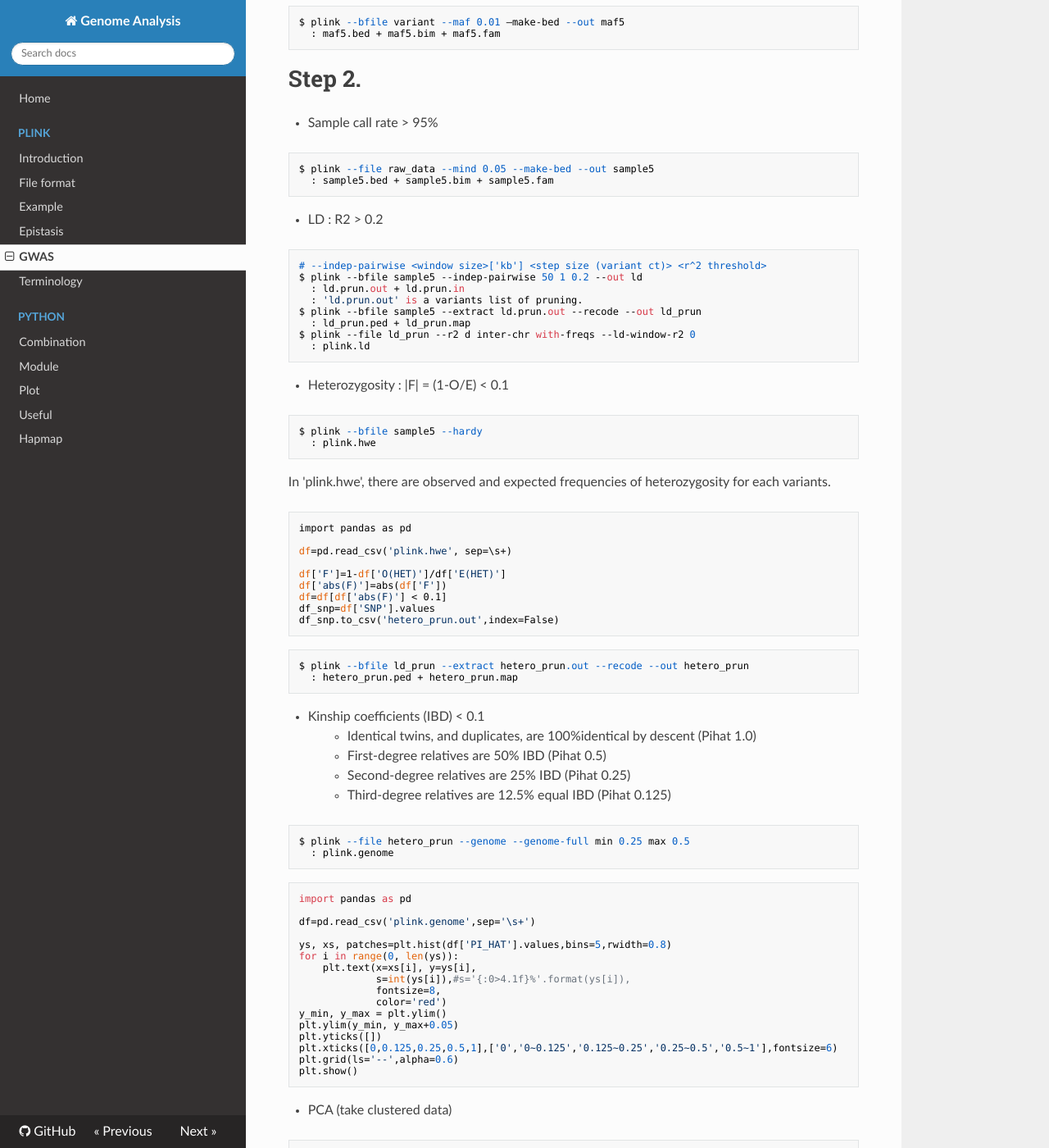
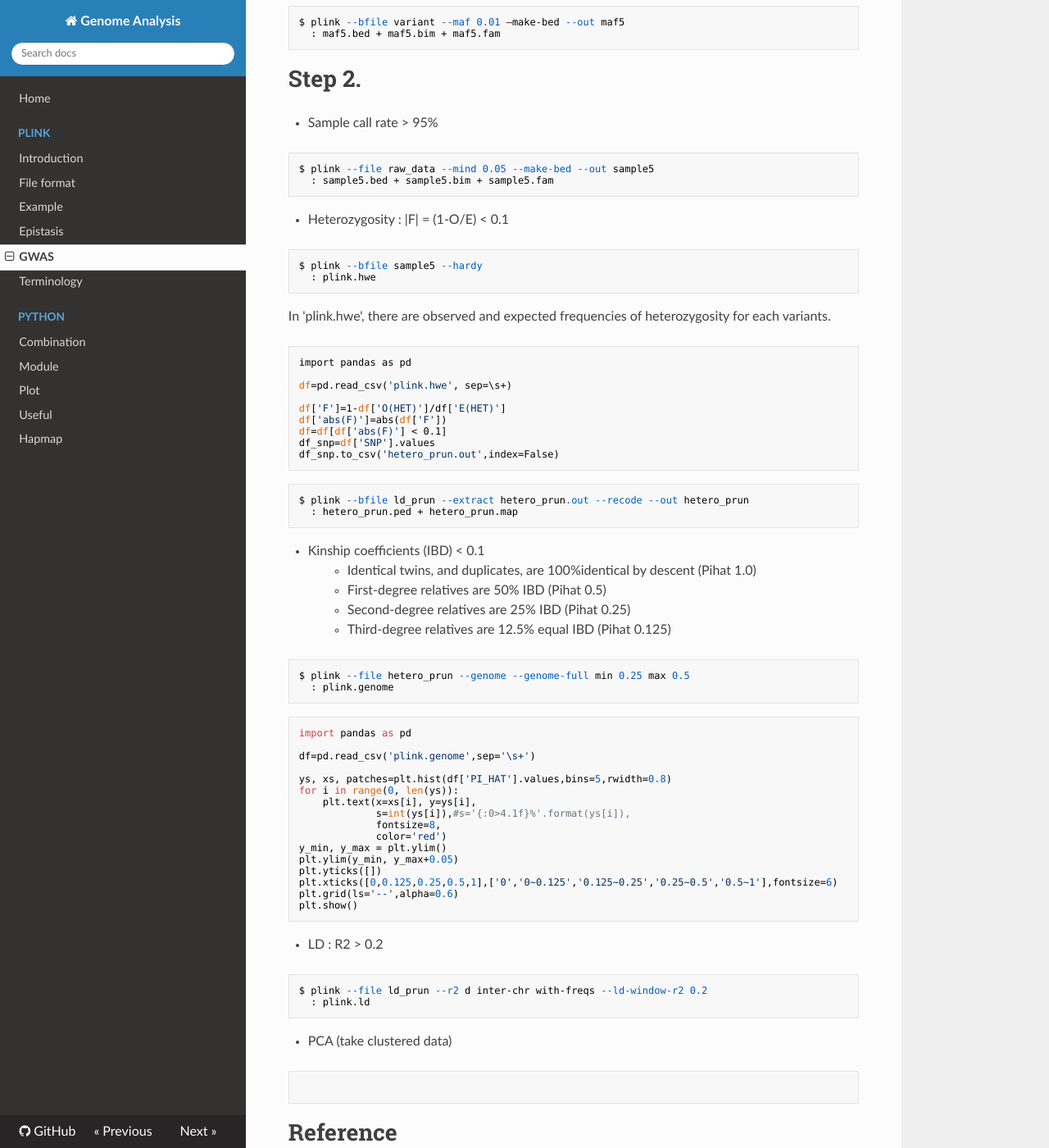
Before and after one commit to WonyoungCho/plink, an MkDocs documentation site: the page built from docs/GWAS.md, in a window 1280 px wide and 1400 px high, scrolled down 572 px. Shown: the whole window at 82% size. Built offline with MkDocs 1.6.1, drawn with Linux system fonts in a browser that asks for light colours; nearby versions of some CDN libraries; old or Windows-style settings are respelled for this version of MkDocs.

Commit message:
Update GWAS.md

````diff
--- a/docs/GWAS.md
+++ b/docs/GWAS.md
@@ -24,17 +24,6 @@ $ plink --bfile variant --maf 0.01 –make-bed --out maf5
 ```
 $ plink --file raw_data --mind 0.05 --make-bed --out sample5
   : sample5.bed + sample5.bim + sample5.fam
-```
-- LD : R2 > 0.2
-```
-# --indep-pairwise <window size>['kb'] <step size (variant ct)> <r^2 threshold>
-$ plink --bfile sample5 --indep-pairwise 50 1 0.2 --out ld
-  : ld.prun.out + ld.prun.in
-  : 'ld.prun.out' is a variants list of pruning.
-$ plink --bfile sample5 --extract ld.prun.out --recode --out ld_prun
-  : ld_prun.ped + ld_prun.map
-$ plink --file ld_prun --r2 d inter-chr with-freqs --ld-window-r2 0
-  : plink.ld
 ```
 - Heterozygosity : |F| = (1-O/E) < 0.1
 ```
@@ -84,6 +73,11 @@ plt.xticks([0,0.125,0.25,0.5,1],['0','0~0.125','0.125~0.25','0.25~0.5','0.5~1'],
 plt.grid(ls='--',alpha=0.6)
 plt.show()
 ```
+- LD : R2 > 0.2
+```
+$ plink --file ld_prun --r2 d inter-chr with-freqs --ld-window-r2 0.2
+  : plink.ld
+```
 - PCA (take clustered data)
 ```
 
````
